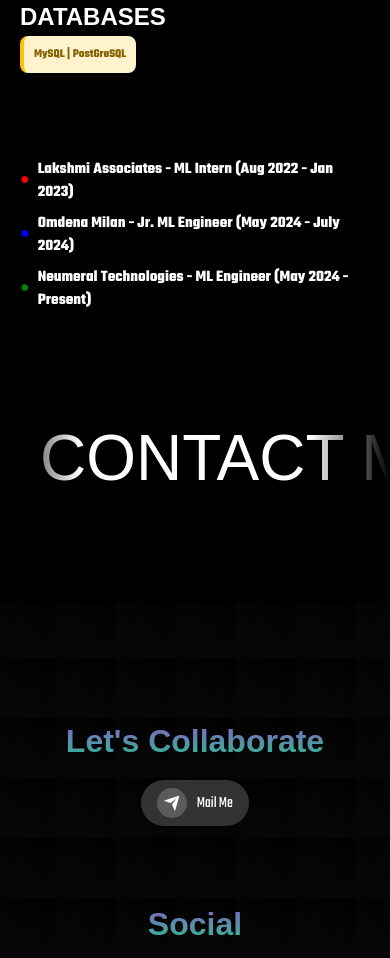
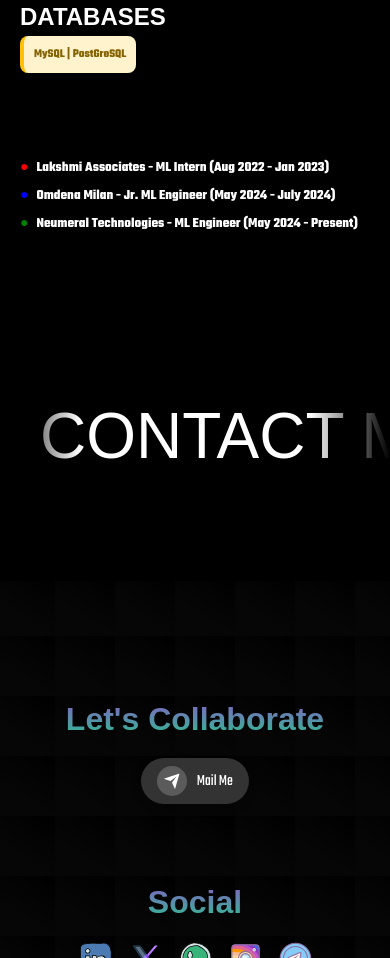
Before and after one commit to Ashikcsabu/A.C.S_Core, a plain HTML site: page index.html in a window 390 px wide. Shown: the part 5082-6040 px from the top of the page. Drawn offline with nearby package versions, Linux system fonts and the light colour scheme; a web font is replaced by a local one.

Commit message:
Update index.html

```diff
--- a/index.html
+++ b/index.html
@@ -1604,6 +1604,7 @@
         }
 
         .label {
+            font-family: "Teko", sans-serif;
             position: absolute;
             top: 40px;
             transform: translateX(-50%);
@@ -1719,14 +1720,14 @@
                 font-family: "Teko", sans-serif;
                 display: flex;
                 align-items: center;
-                font-size: 16px;
+                font-size: 14px;
                 font-weight: bold;
             }
 
             .bullet::before {
                 font-family: "Teko", sans-serif;
                 content: "●";
-                font-size: 16px;
+                font-size: 14px;
                 margin-right: 8px;
             }
 
```
